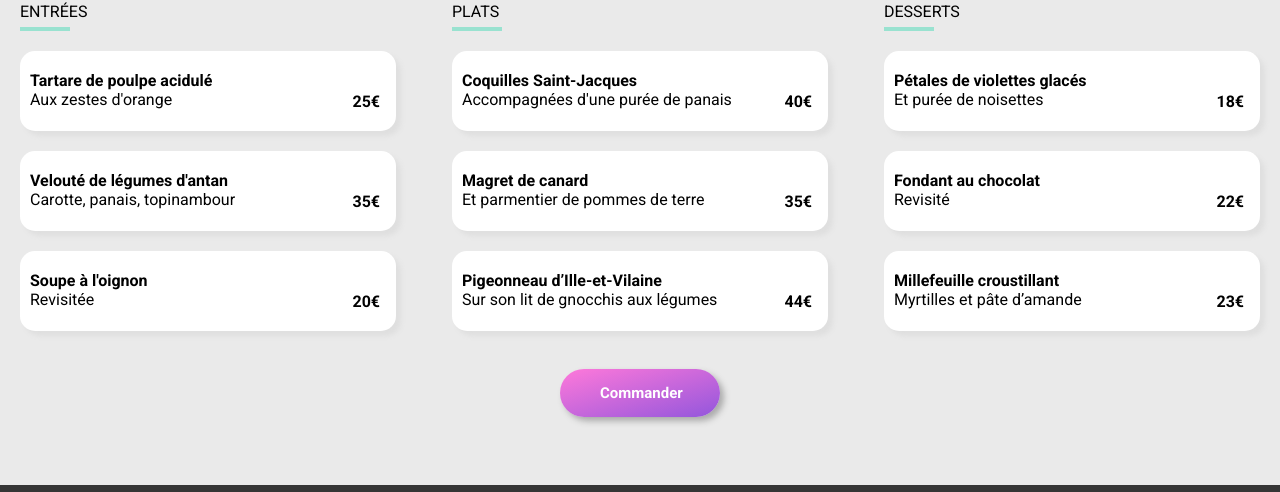
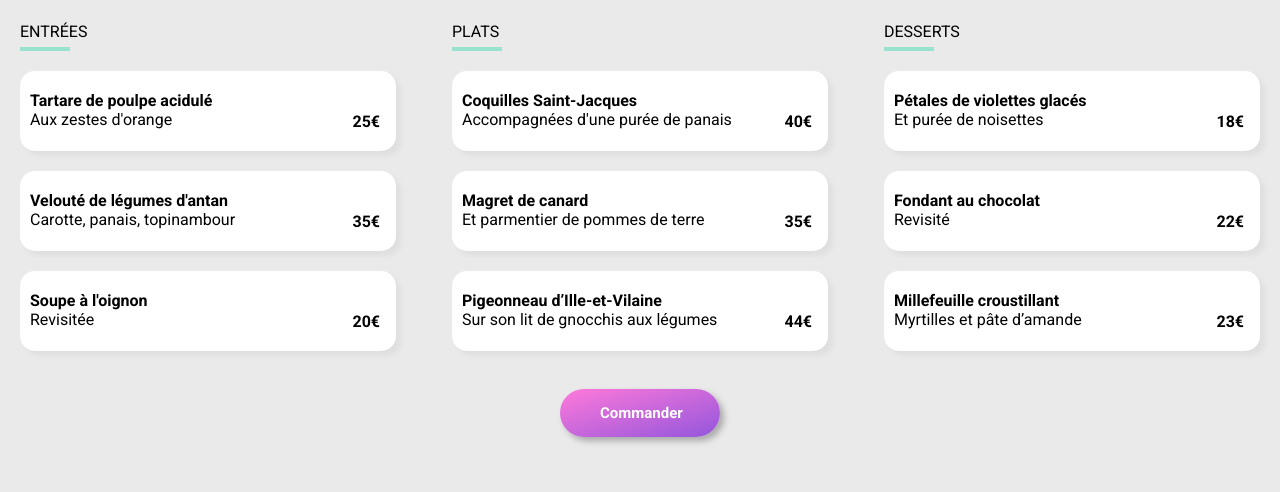
Before and after one commit to raneemmoualla/raneemmoualla_3_15062020, a website: page a_la_francaise.html in a window 1280 px wide. Shown: the part 419-911 px from the top of the page. Drawn offline with Linux system fonts and the light colour scheme; a web font is replaced by a local one.

Commit message:
logopage

```diff
--- a/public/sass/layout/_footer.scss
+++ b/public/sass/layout/_footer.scss
@@ -20,5 +20,6 @@
             font-family: 'Shrikhand', sans-serif;
             font-weight: normal;
             font-size: 20px;
+            padding-top: 20px;
         }
     }
--- a/public/sass/pages/_pagesresturent.scss
+++ b/public/sass/pages/_pagesresturent.scss
@@ -16,7 +16,7 @@
                         margin-bottom: 30px;
                         padding-bottom: 50px;
                         @media screen and (min-width: 300px) {
-                            margin: -50px 0;
+                            margin: -30px 0;
                         }
                         .menu-header {
                             display: flex;
```
Also changed, not shown: public/css/style.css, 1 other file.
